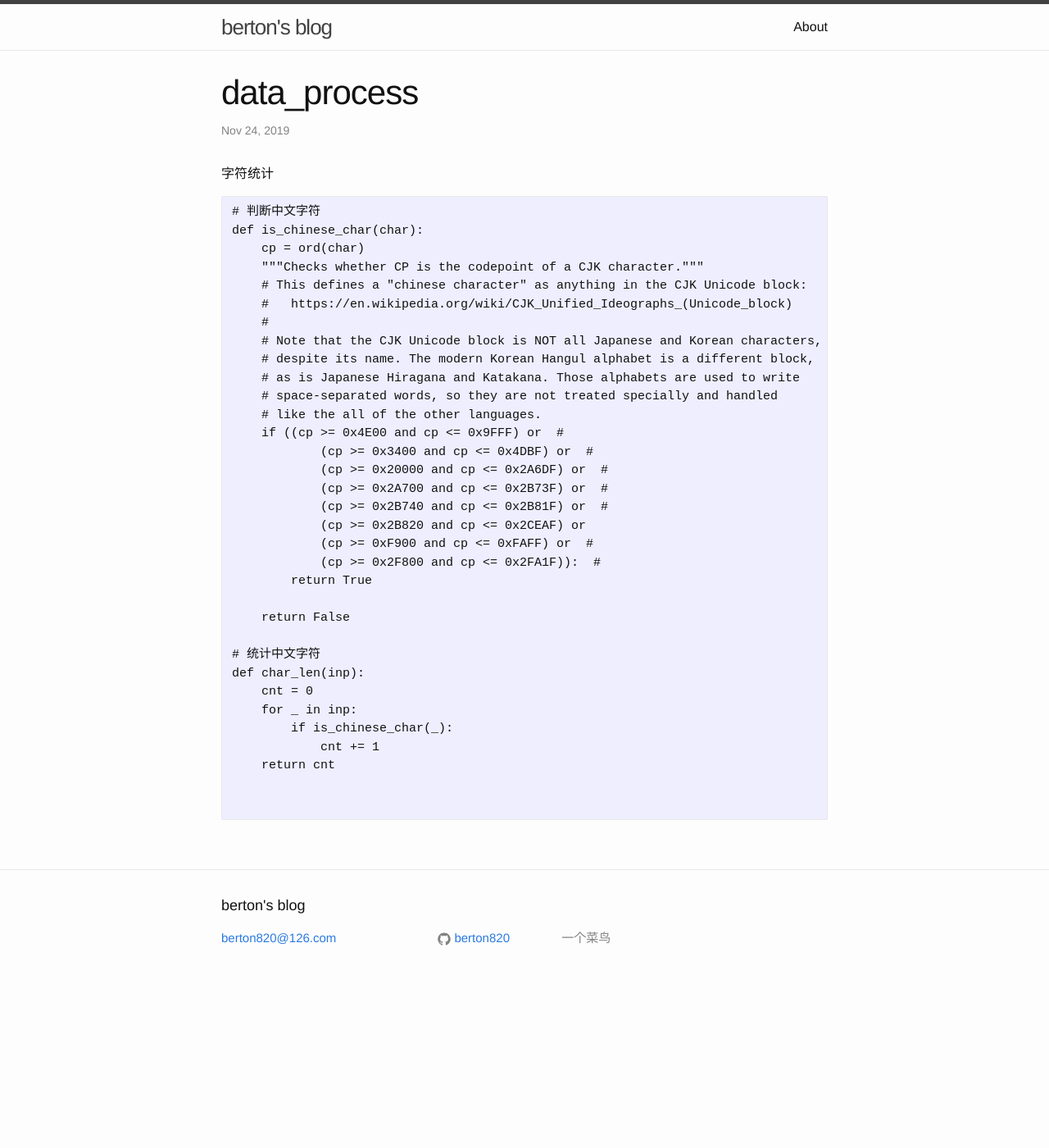
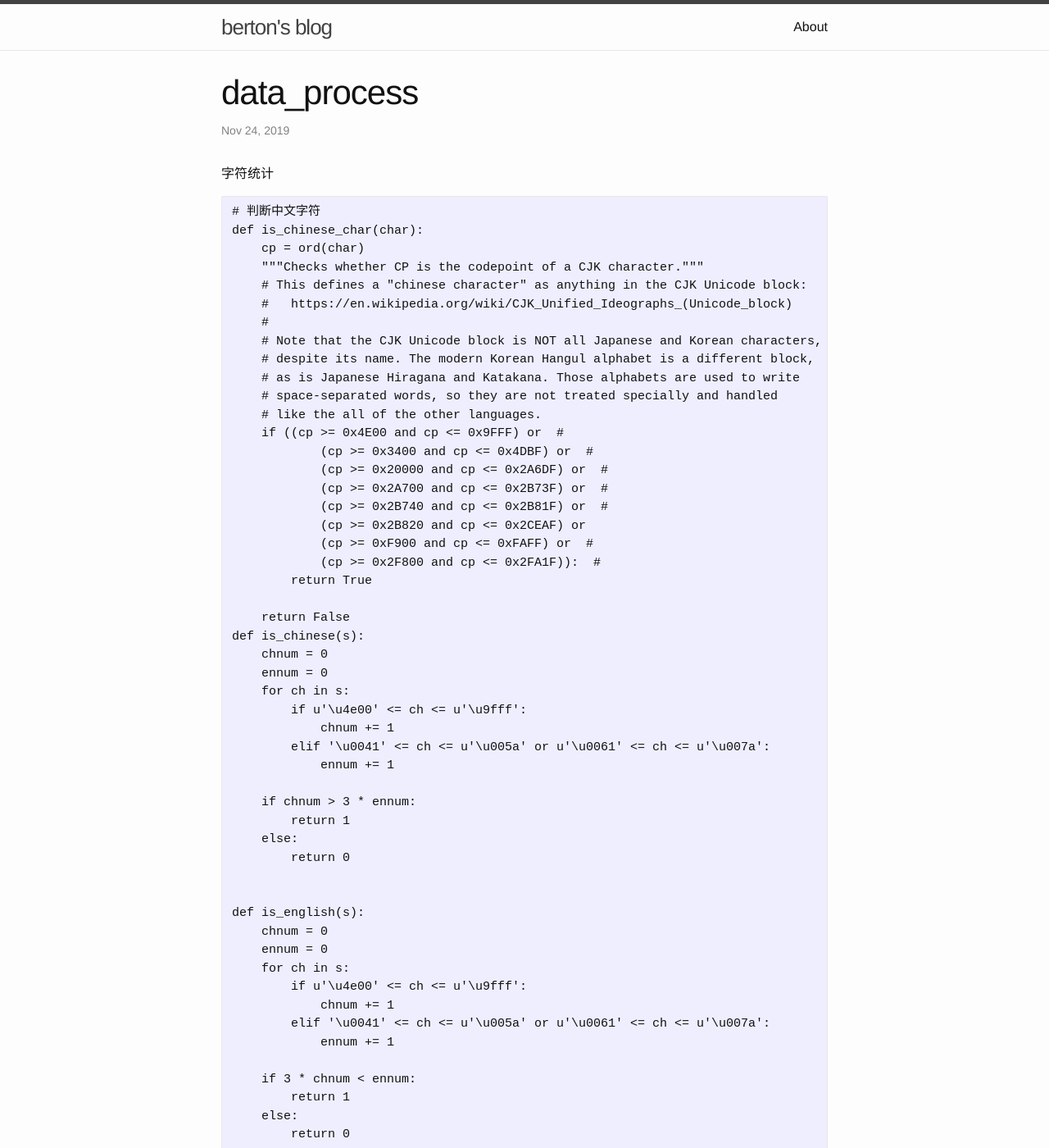
Before and after one commit to berton820/berton820.github.io, a Jekyll site: the page built from _posts/2019-6-30-data_process.markdown, in a window 1280 px wide and 1400 px high. Shown: the whole window at 82% size. Built offline with Jekyll 4.4.1, drawn with Linux system fonts in a browser that asks for light colours; some of the changed text lies outside the part shown.

Commit message:
2019年 8月 2日 星期五 16时14分52秒 CST

```diff
--- a/_posts/2019-6-30-data_process.markdown
+++ b/_posts/2019-6-30-data_process.markdown
@@ -30,6 +30,34 @@ def is_chinese_char(char):
         return True
 
     return False
+def is_chinese(s):
+    chnum = 0
+    ennum = 0
+    for ch in s:
+        if u'\u4e00' <= ch <= u'\u9fff':
+            chnum += 1
+        elif '\u0041' <= ch <= u'\u005a' or u'\u0061' <= ch <= u'\u007a':
+            ennum += 1
+
+    if chnum > 3 * ennum:
+        return 1
+    else:
+        return 0
+
+
+def is_english(s):
+    chnum = 0
+    ennum = 0
+    for ch in s:
+        if u'\u4e00' <= ch <= u'\u9fff':
+            chnum += 1
+        elif '\u0041' <= ch <= u'\u005a' or u'\u0061' <= ch <= u'\u007a':
+            ennum += 1
+
+    if 3 * chnum < ennum:
+        return 1
+    else:
+        return 0
 
 # 统计中文字符
 def char_len(inp):
```
